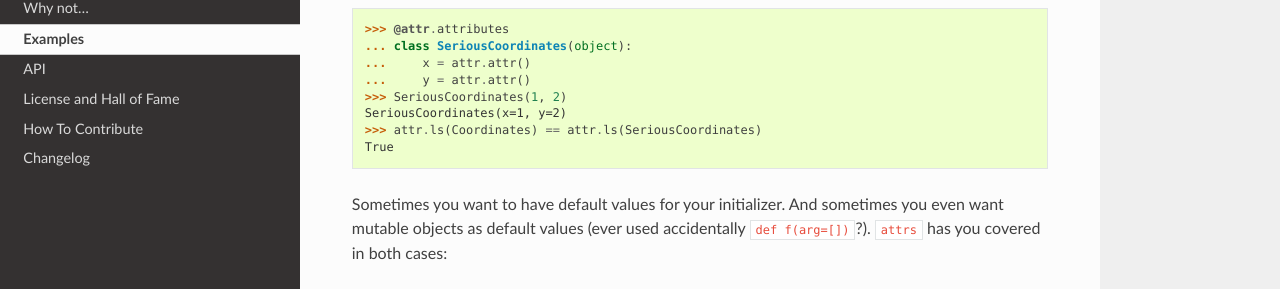
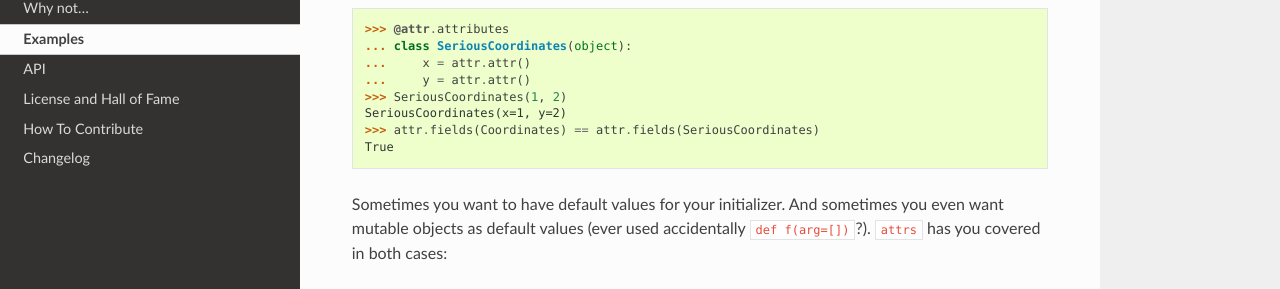
Before and after one commit to python-attrs/attrs, a Sphinx documentation site: the page built from docs/examples.rst, in a window 1280 px wide and 900 px high, scrolled down 850 px. Shown: the part 137-426 px from the top of the window. Built offline with Sphinx 7.4.7 and the Read the Docs theme 2.0.0, drawn with Linux system fonts in a browser that asks for light colours.

Commit message:
Rename ls to fields

```diff
--- a/attr/__init__.py
+++ b/attr/__init__.py
@@ -8,8 +8,8 @@
 from ._funcs import (
     asdict,
     assoc,
+    fields,
     has,
-    ls,
 )
 from ._make import (
     Attribute,
@@ -34,9 +34,9 @@
     "assoc",
     "attr",
     "attributes",
+    "fields",
     "has",
     "ib",
-    "ls",
     "s",
     "validators",
 ]
--- a/docs/api.rst
+++ b/docs/api.rst
@@ -36,7 +36,7 @@
    Instances of this class are frequently used for introspection purposes like:
 
    - Class attributes on ``attrs``-decorated classes.
-   - :func:`ls` returns a list of them.
+   - :func:`fields` returns a list of them.
    - Validators get them passed as the first argument.
 
    .. doctest::
@@ -54,7 +54,7 @@
 
 ``attrs`` comes with a bunch of helper methods that make the work with it easier:
 
-.. autofunction:: attr.ls
+.. autofunction:: attr.fields
 
    For example:
 
@@ -64,7 +64,7 @@
       ... class C(object):
       ...     x = attr.ib()
       ...     y = attr.ib()
-      >>> attr.ls(C)
+      >>> attr.fields(C)
       [Attribute(name='x', default_value=NOTHING, default_factory=NOTHING, validator=None), Attribute(name='y', default_value=NOTHING, default_factory=NOTHING, validator=None)]
 
 
--- a/docs/examples.rst
+++ b/docs/examples.rst
@@ -54,7 +54,7 @@
    ...     y = attr.attr()
    >>> SeriousCoordinates(1, 2)
    SeriousCoordinates(x=1, y=2)
-   >>> attr.ls(Coordinates) == attr.ls(SeriousCoordinates)
+   >>> attr.fields(Coordinates) == attr.fields(SeriousCoordinates)
    True
 
 
```
Also changed, not shown: 3 other files.
